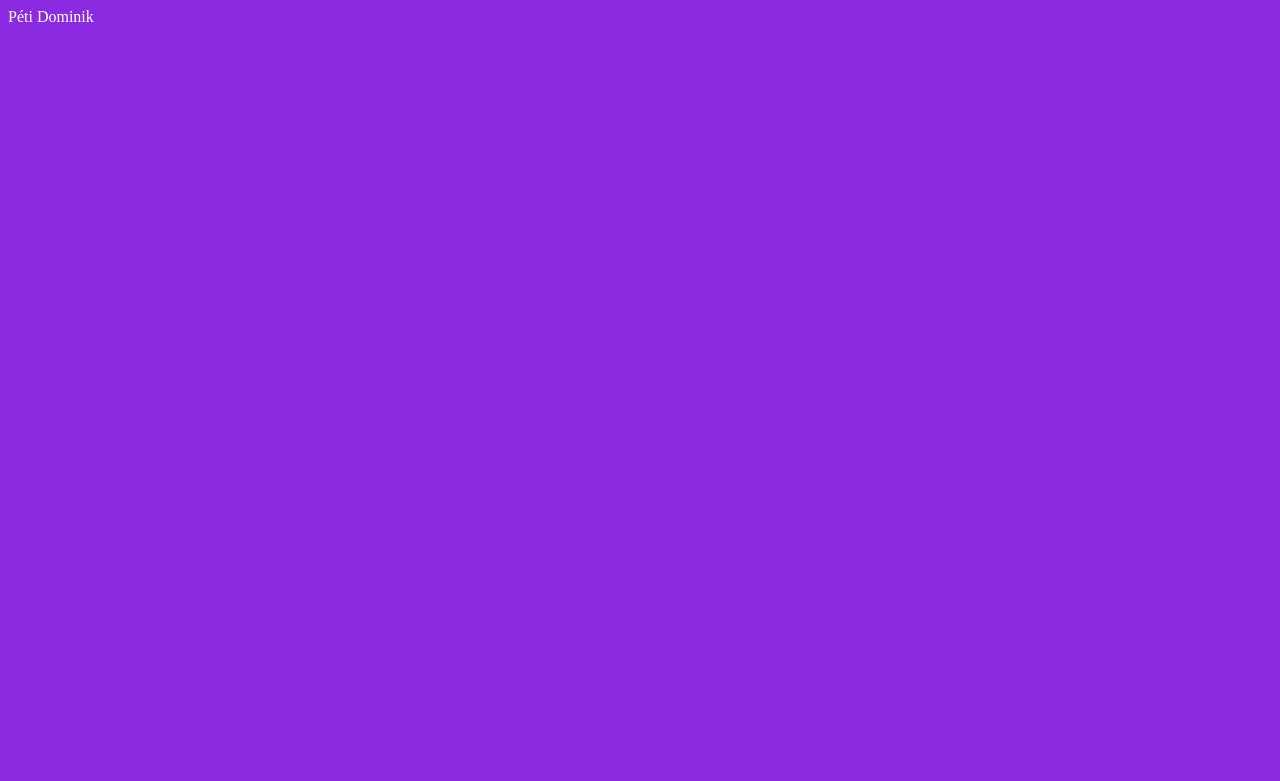
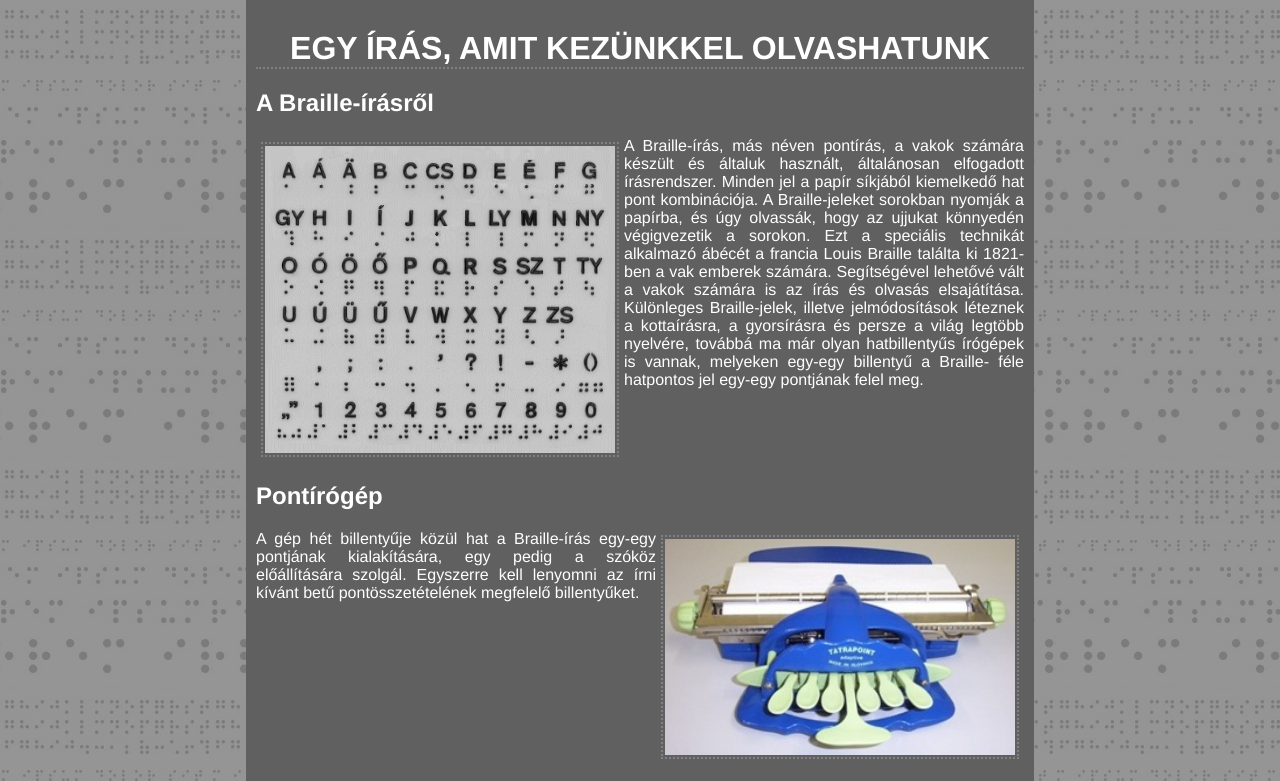
Before and after one commit to PetiDominik/Git_10_13_PD, a plain HTML site: page index.html in a window 1280 px wide. Shown: the top 781 px of the page. Drawn offline with Linux system fonts and the light colour scheme.

Commit message:
kesz_oldal

```diff
--- a/index.html
+++ b/index.html
@@ -4,11 +4,35 @@
         <meta charset="UTF-8">
         <meta http-equiv="X-UA-Compatible" content="IE=edge">
         <meta name="viewport" content="width=device-width, initial-scale=1.0">
-        <title>Péti Dominik</title>
+        <meta name="description" content="Pontírás">
+        <meta name="keywords" content="Pontírás">
+        <meta name="author" content="Pontírás">
+
+        <title>Pontírás | Péti Dominik</title>
 
         <link rel="stylesheet" href="style.css">
     </head>
     <body>
-        Péti Dominik
+        <div id="wrapper">
+            <h1>Egy írás, amit kezünkkel olvashatunk</h1>
+            <div class="bal">
+                <h2>A Braille-írásről</h2>
+                <img src="imgs/abc.gif" alt="Pontírás - ABC" title="Pontírás - ABC">
+                <p>A Braille-írás, más néven pontírás, a vakok számára készült és általuk használt, általánosan elfogadott írásrendszer. Minden jel a papír síkjából kiemelkedő hat pont kombinációja. A Braille-jeleket sorokban nyomják a papírba, és úgy olvassák, hogy az ujjukat könnyedén végigvezetik a sorokon. Ezt a speciális technikát alkalmazó ábécét a francia Louis Braille találta ki 1821-ben a vak emberek számára. Segítségével lehetővé vált a vakok számára is az írás és olvasás elsajátítása. Különleges Braille-jelek, illetve jelmódosítások léteznek a kottaírásra, a gyorsírásra és persze a világ legtöbb nyelvére, továbbá ma már olyan hatbillentyűs írógépek is vannak, melyeken egy-egy billentyű a Braille- féle hatpontos jel egy-egy pontjának felel meg.</p>
+                <br>
+            </div>
+            <div class="jobb">
+                <h2>Pontírógép</h2>
+                <img src="imgs/irogep.jpg" alt="Pontíró gép" title="Pontíró gép">
+                <p>A gép hét billentyűje közül hat a Braille-írás egy-egy pontjának kialakítására, egy pedig a szóköz előállítására szolgál. Egyszerre kell lenyomni az írni kívánt betű pontösszetételének megfelelő billentyűket.</p>
+                <br>
+            </div>
+            <div class="bal">
+                <h2>Louis Braille</h2>
+                <img src="imgs/mellkep.jpg" alt="Louis Braille" title="Louis Braille">
+                <p>A pontnak mint íráselemnek a felfedezése egy francia tüzértiszt, Charles Barbier százados nevéhez fűződik. 1819-ben kidolgozta "éjszakai írás" módszerét azzal a céllal, hogy a katonák sötétben is képesek legyenek írásos parancsokat közölni egymással. Barbier a betűket táblázatba foglalva adta meg 6-6 oszlopban. Rendszere így 36 hangot jelölt. Ezt a pontrendszert Louis Braille (1809-1852), a párizsi Vakok Intézetének tanítója fejlesztette tovább. </p>
+                <br>
+            </div>
+        </div>
     </body>
 </html>
--- a/style.css
+++ b/style.css
@@ -1,4 +1,46 @@
 body{
-    background-color: blueviolet;
+    background-image: url("imgs/hatterem3.jpg");
+    background-repeat: repeat;
+    margin: 0;
+    padding: 0;
+    font-family: 'Franklin Gothic Medium', 'Arial Narrow', Arial, sans-serif;
     color: white;
 }
+
+#wrapper{
+    width: 60%;
+    margin: 0 auto 0 auto;
+    background-color: #606060;
+    padding: 10px;
+}
+
+.bal img{
+    float: left;
+}
+
+.jobb img{
+    float: right;
+}
+
+.bal br, .jobb br{
+    clear: both;
+}
+
+h1{
+    margin: 0 0 20px 0;
+    padding: 20px 0 0 0;
+    text-align: center;
+    text-transform: uppercase;
+    border-bottom: 2px dotted #808080;
+}
+
+img{
+    width: 350px;
+    border: 2px dotted #808080;
+    padding: 2px;
+    margin: 5px;
+}
+
+p{
+    text-align: justify;
+}
```
Also changed, not shown: imgs/abc.gif (added), imgs/hatterem3.jpg (added), imgs/irogep.jpg (added), imgs/mellkep.jpg (added).
